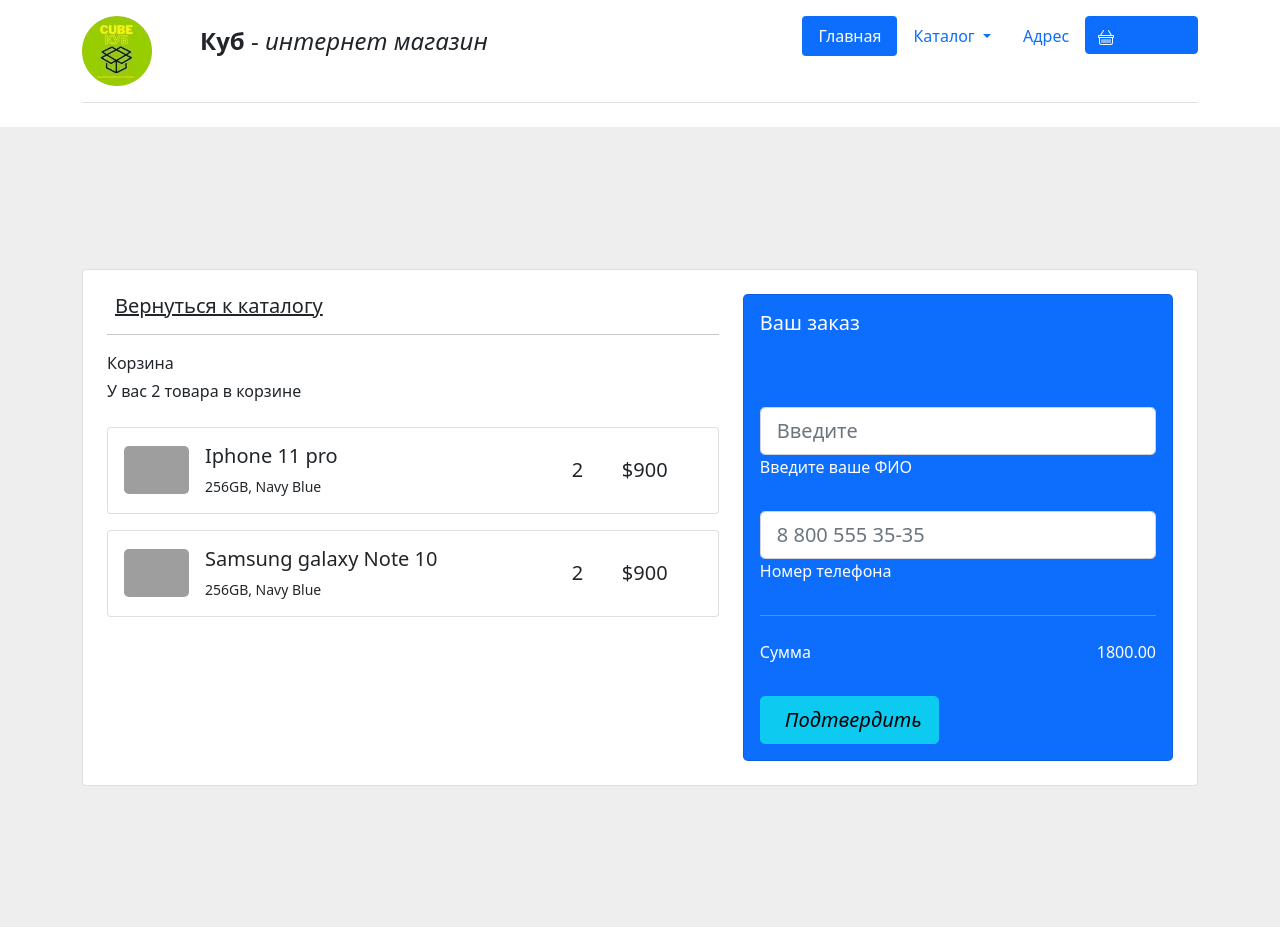
After one commit to Miks-Muks/cube, a Django app: a page that uses shop/templates/shop/base.html in a window 1280 px wide. The commit adds this page. Run offline with Django 3.2, Linux system fonts and the light colour scheme; the visitor is signed in with stand-in values (Sample User, id 1); data that the repository does not hold is empty; grey boxes are pictures that could not be loaded.

Commit message:
all is bad

```diff
--- a/shop/templates/shop/base.html
+++ b/shop/templates/shop/base.html
@@ -57,7 +57,7 @@
       <ul class="nav nav-pills">
         <li class="nav-item"><a href="{%url 'home'%}" class="nav-link active bot" aria-current="page">Главная</a></li>
         <li class="nav-item dropdown">
-          <a class="nav-link dropdown-toggle" href="#" role="button" data-bs-toggle="dropdown" aria-expanded="false">
+          <a class="nav-link dropdown-toggle" href="{%url 'all_categories'%}" role="button" data-bs-toggle="dropdown" aria-expanded="false">
             Каталог
           </a>
           <ul class="dropdown-menu">
@@ -73,13 +73,14 @@
             <li><a class="dropdown-item" href="#">Дополнительно</a></li>
           </ul>
         </li>
-        <li class="nav-item"><a href="file:///home/dev/snap/probe/catalog.html" class="nav-link">О комании</a></li>
+
         <li class="nav-item"><a href="https://yandex.ru/maps/org/tsentr_pokupok/1101737285/?ll=49.103678%2C55.819755&z=16 "  class="nav-link">Адрес</a></li>
-        <li class="nav-item"> <button type="button" class="btn btn-primary button-right">
+        <li class="nav-item">
+            <button type="button" class="btn btn-primary button-right">
           <svg xmlns="http://www.w3.org/2000/svg" width="16" height="16" fill="currentColor" class="bi bi-basket" viewBox="0 0 16 16">
     <path d="M5.757 1.071a.5.5 0 0 1 .172.686L3.383 6h9.234L10.07 1.757a.5.5 0 1 1 .858-.514L13.783 6H15a1 1 0 0 1 1 1v1a1 1 0 0 1-1 1v4.5a2.5 2.5 0 0 1-2.5 2.5h-9A2.5 2.5 0 0 1 1 13.5V9a1 1 0 0 1-1-1V7a1 1 0 0 1 1-1h1.217L5.07 1.243a.5.5 0 0 1 .686-.172zM2 9v4.5A1.5 1.5 0 0 0 3.5 15h9a1.5 1.5 0 0 0 1.5-1.5V9H2zM1 7v1h14V7H1zm3 3a.5.5 0 0 1 .5.5v3a.5.5 0 0 1-1 0v-3A.5.5 0 0 1 4 10zm2 0a.5.5 0 0 1 .5.5v3a.5.5 0 0 1-1 0v-3A.5.5 0 0 1 6 10zm2 0a.5.5 0 0 1 .5.5v3a.5.5 0 0 1-1 0v-3A.5.5 0 0 1 8 10zm2 0a.5.5 0 0 1 .5.5v3a.5.5 0 0 1-1 0v-3a.5.5 0 0 1 .5-.5zm2 0a.5.5 0 0 1 .5.5v3a.5.5 0 0 1-1 0v-3a.5.5 0 0 1 .5-.5z"/>
     </svg>
-          Корзина
+          <a href="{% url 'show_basket'%}">Корзина</a>
         </button></li>
 
 
--- /dev/null
+++ b/shop/templates/shop/show_basket.html
@@ -0,0 +1,150 @@
+{% extends 'shop/base.html' %}
+
+
+{%block basket%}
+<section class="h-100 h-custom" style="background-color: #eee;">
+      <div class="container py-5 h-100">
+        <div class="row d-flex justify-content-center align-items-center h-100">
+          <div class="col">
+            <div class="card">
+              <div class="card-body p-4">
+
+                <div class="row">
+
+                  <div class="col-lg-7">
+                    <h5 class="mb-3"><a href="#!" class="text-body"><i
+                          class="fas fa-long-arrow-alt-left me-2"></i>Вернуться к каталогу</a></h5>
+                    <hr>
+
+                    <div class="d-flex justify-content-between align-items-center mb-4">
+                      <div>
+                        <p class="mb-1">Корзина</p>
+                        <p class="mb-0">У вас 2 товара в корзине</p>
+                      </div>
+
+                    </div>
+
+                    <div class="card mb-3">
+                      <div class="card-body">
+                        <div class="d-flex justify-content-between">
+                          <div class="d-flex flex-row align-items-center">
+                            <div>
+                              <img
+                                src="https://mdbcdn.b-cdn.net/img/Photos/new-templates/bootstrap-shopping-carts/img1.webp"
+                                class="img-fluid rounded-3" alt="Shopping item" style="width: 65px;">
+                            </div>
+                            <div class="ms-3">
+                              <h5>Iphone 11 pro</h5>
+                              <p class="small mb-0">256GB, Navy Blue</p>
+                            </div>
+                          </div>
+                          <div class="d-flex flex-row align-items-center">
+                            <div style="width: 50px;">
+                              <h5 class="fw-normal mb-0">2</h5>
+                            </div>
+                            <div style="width: 80px;">
+                              <h5 class="mb-0">$900</h5>
+                            </div>
+                            <a href="#!" style="color: #cecece;"><i class="fas fa-trash-alt"></i></a>
+                          </div>
+                        </div>
+                      </div>
+                    </div>
+
+                    <div class="card mb-3">
+                      <div class="card-body">
+                        <div class="d-flex justify-content-between">
+                          <div class="d-flex flex-row align-items-center">
+                            <div>
+                              <img
+                                src="https://mdbcdn.b-cdn.net/img/Photos/new-templates/bootstrap-shopping-carts/img2.webp"
+                                class="img-fluid rounded-3" alt="Shopping item" style="width: 65px;">
+                            </div>
+                            <div class="ms-3">
+                              <h5>Samsung galaxy Note 10 </h5>
+                              <p class="small mb-0">256GB, Navy Blue</p>
+                            </div>
+                          </div>
+                          <div class="d-flex flex-row align-items-center">
+                            <div style="width: 50px;">
+                              <h5 class="fw-normal mb-0">2</h5>
+                            </div>
+                            <div style="width: 80px;">
+                              <h5 class="mb-0">$900</h5>
+                            </div>
+                            <a href="#!" style="color: #cecece;"><i class="fas fa-trash-alt"></i></a>
+                          </div>
+                        </div>
+                      </div>
+                    </div>
+
+
+
+
+
+                  </div>
+                  <div class="col-lg-5">
+
+                    <div class="card bg-primary text-white rounded-3">
+                      <div class="card-body back">
+                        <div class="d-flex justify-content-between align-items-center mb-4">
+                          <h5 class="mb-0">Ваш заказ</h5>
+
+                        </div>
+
+
+                        <a href="#!" type="submit" class="text-white"><i
+                            class="fab fa-cc-mastercard fa-2x me-2"></i></a>
+                        <a href="#!" type="submit" class="text-white"><i
+                            class="fab fa-cc-visa fa-2x me-2"></i></a>
+                        <a href="#!" type="submit" class="text-white"><i
+                            class="fab fa-cc-amex fa-2x me-2"></i></a>
+                        <a href="#!" type="submit" class="text-white"><i class="fab fa-cc-paypal fa-2x"></i></a>
+
+                        <form class="mt-4">
+                          <div class="form-outline form-white mb-4">
+                            <input type="text" id="typeName" class="form-control form-control-lg" siez="17"
+                              placeholder="Введите" />
+                            <label class="form-label" for="typeName">Введите ваше ФИО</label>
+                          </div>
+
+                          <div class="form-outline form-white mb-4">
+                            <input type="text" id="typeText" class="form-control form-control-lg" siez="17"
+                              placeholder="8 800 555 35-35" minlength="19" maxlength="19" />
+                            <label class="form-label" for="typeText">Номер телефона</label>
+                          </div>
+
+
+
+                        </form>
+
+                        <hr class="my-4">
+
+
+                        <div class="d-flex justify-content-between mb-4">
+                          <p class="mb-2">Сумма</p>
+                          <p class="mb-2">1800.00</p>
+                        </div>
+
+                        <button type="button" class="btn btn-info btn-block btn-lg color-p">
+                          <div class="d-flex justify-content-between color-p">
+
+                            <span>  <i class="fas fa-long-arrow-alt-right ms-2">Подтвердить</i></span>
+                          </div>
+                        </button>
+
+                      </div>
+                    </div>
+
+                  </div>
+
+                </div>
+
+              </div>
+            </div>
+          </div>
+        </div>
+      </div>
+    </section>
+
+{%endblock%}
--- a/shop/urls.py
+++ b/shop/urls.py
@@ -1,9 +1,10 @@
 from django.urls import path
-from .views import home, all_categories, product_category, product_detail
+from .views import home, all_categories, product_category, product_detail, show_basket
 
 urlpatterns = [
     path('', home, name='home'),
     path('all_categories/', all_categories, name='all_categories'),
     path('all_categories/product_category/<int:category_pk>', product_category, name='product_category'),
     path('product_detail/<int:product_pk>', product_detail, name='product_detail'),
+    path('show basket', show_basket, name='show_basket'),
 ]
--- a/shop/views.py
+++ b/shop/views.py
@@ -15,7 +15,7 @@ def all_categories(request):
 
 
 def product_category(request, category_pk):
-    products = Product.objects.filter(category_id=category_pk)
+    products = Product.objects.filter(category=category_pk)
     return render(request, 'shop/product_category.html', {'products': products})
 
 
@@ -34,6 +34,9 @@ def add_to_basket(request, product_pk):
 
 
 def show_basket(request):
-    user_basket = Basket.objects.filter(user=request.user).first()
-    products = user_basket.products.all
-    return render(request, 'shop/basket', {'products': products, 'user_basket': user_basket})
+    try:
+        user_basket = Basket.objects.filter(user=request.user).first()
+        products = user_basket.products.all
+        return render(request, 'shop/show_basket.html', {'user_basket': user_basket, 'products': products})
+    except AttributeError:
+        return render(request, 'shop/show_basket.html', {'user_basket': user_basket, 'error': 'Miss'})
```
Also changed, not shown: other parts of shop/templates/shop/base.html (+3 -39 lines), shop/templates/shop/home.html (+43 -32 lines).
